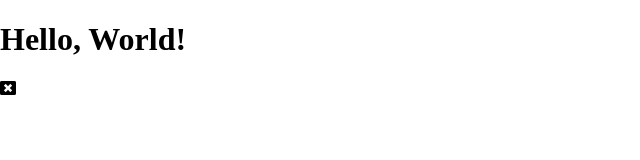
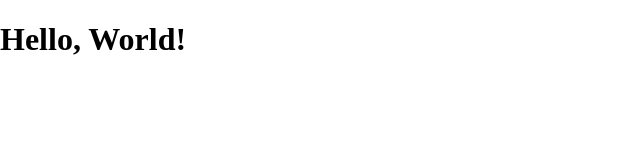
Before and after one commit to MasterRychu/template-test, a plain HTML site: page index.html in a window 1280 px wide. Shown: the full height of the page, 0-640 px from the left. Drawn offline with Linux system fonts and the light colour scheme.

Commit message:
remove x icon

```diff
--- a/index.html
+++ b/index.html
@@ -10,7 +10,6 @@
 </head>
 <body>
     <h1>Hello, World!</h1>
-    <i class="fas fa-window-close"></i>
     <!-- Script -->
     <script> src="script.js"</script>
 </body>
```
